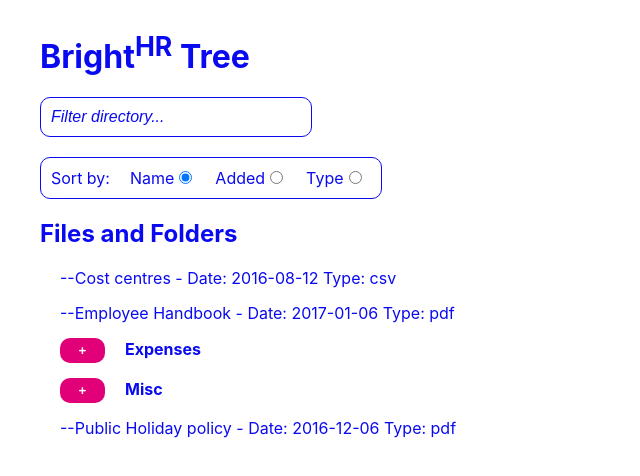
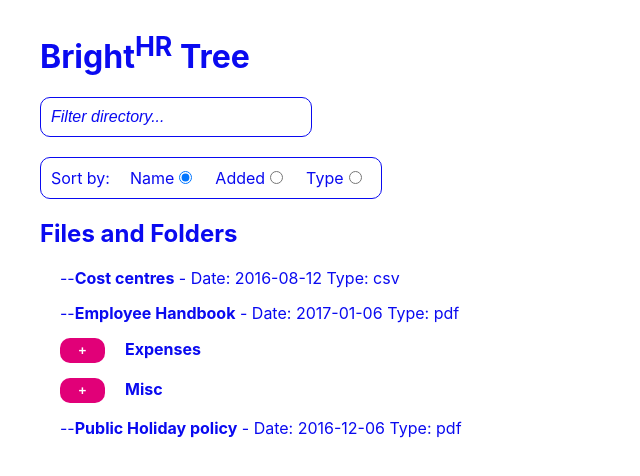
Before and after one commit to SakuraComputing/bright-tree, a React (Create React App) app: page / in a window 1280 px wide. Shown: the top 476 px of the page, without its empty margins (0-640 px from the left). Built offline with nearby package versions, Linux system fonts and the light colour scheme.

Commit message:
Fix failing tests

```diff
--- a/src/components/directory/directory.tsx
+++ b/src/components/directory/directory.tsx
@@ -92,7 +92,7 @@
               {isNodeExpanded ? "-" : "+"}
             </button>
           )}
-          {isFolder ? <strong className="directory">{node.name}</strong> : <span>{`--${node.name} - Date: ${node.added} Type: ${node.type}`}</span>}
+          {isFolder ? <strong className="directory">{node.name}</strong> : <span>--<strong>{node.name}</strong>{` - Date: ${node.added} Type: ${node.type}`}</span>}
         </div>
         {isNodeExpanded && node.files && node.files.map(renderNode)}
       </div>
```
